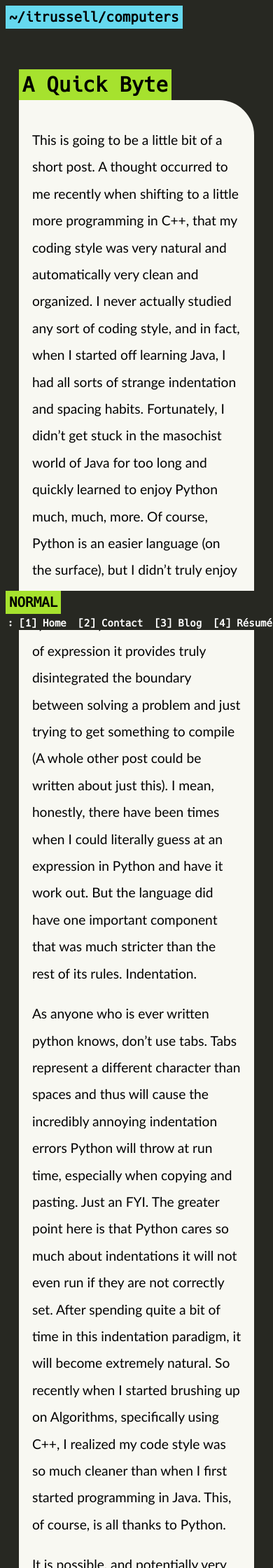
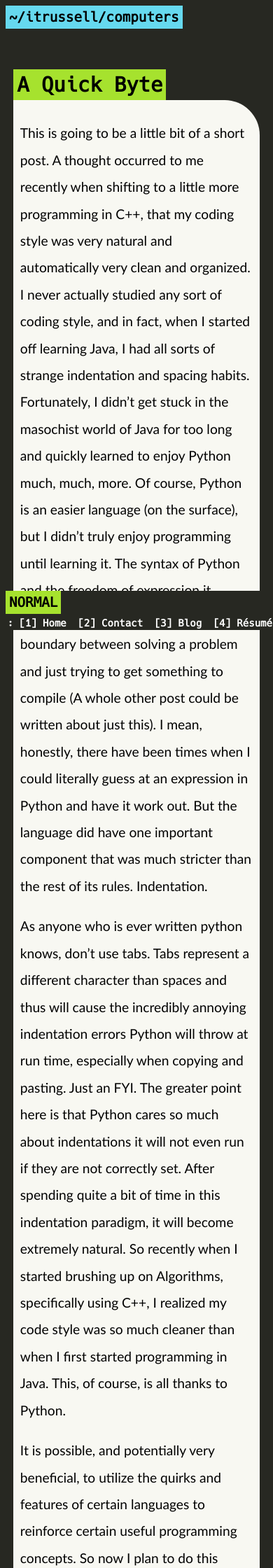
Before and after one commit to ITRussell/ITRussell.github.io, a Jekyll site: the page built from _posts/computers/2021-04-15-aquickbyte.md, in a window 390 px wide. Shown: the top 2240 px of the page at 70% size. Built offline with Jekyll 4.4.1, drawn with Linux system fonts in a browser that asks for light colours; nearby versions of some CDN libraries.

Commit message:
Adjusted margins for posts on mobile

```diff
--- a/assets/css/style.css
+++ b/assets/css/style.css
@@ -281,6 +281,9 @@ div.topic-card a:hover {
     margin-right: 15px;
   }
   .main-post {
-    padding: 0 5% 0 5%;
+    padding: 0 3% 0 3%;
+  }
+  .post_style {
+    padding: 0.5em;
   }
 }
```
